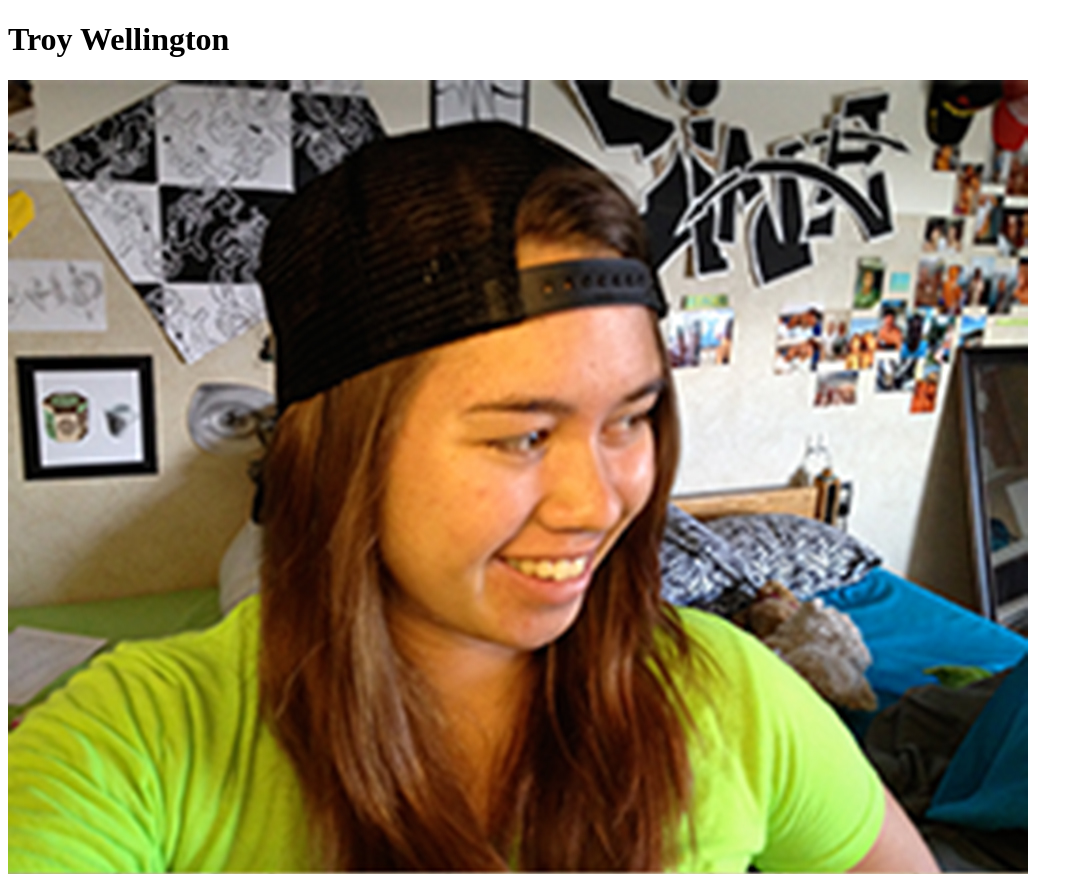
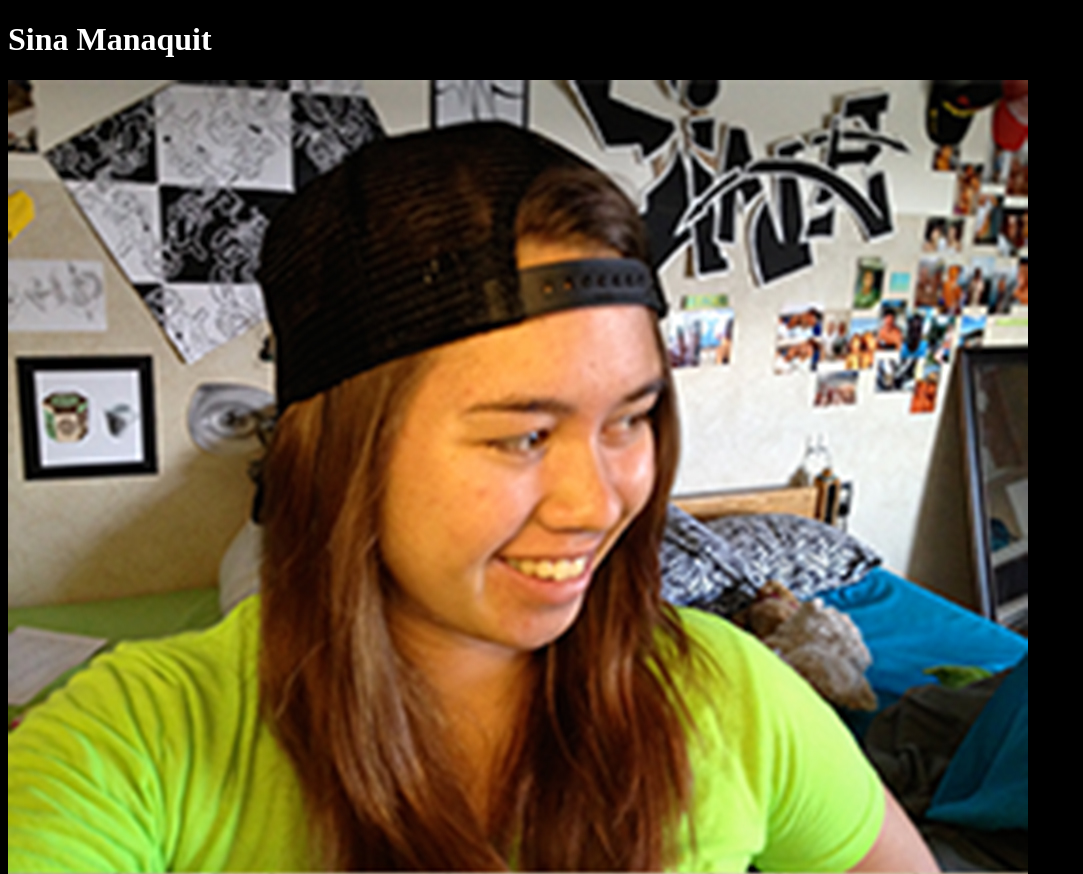
Before and after one commit to tlwblades/tlwblades.github.io, a plain HTML site: page index.html in a window 1280 px wide. Shown: the top 874 px of the page, without its empty margins (0-1083 px from the left). Drawn offline with Linux system fonts and the light colour scheme.

Commit message:
Index.html and my_style.css
changed page file to index.html for standardization and added
my_style.css for some formatting changes.

```diff
--- /dev/null
+++ b/css/my_style.css
@@ -0,0 +1,8 @@
+@charset "utf-8";
+body {
+	background:black;
+}
+
+h1 {
+	color:white;
+}
--- a/persona.html
+++ b/index.html
@@ -6,13 +6,14 @@
 
 	<link rel="stylesheet" href="css/normalize.css" />
 	<link rel="stylesheet" href="css/styles.css" />
+    <link rel="stylesheet" href="css/my_style.css" />
 
 </head>
 <body>
 
 	<div>
 
-		<h1>Troy Wellington</h1>
+		<h1>Sina Manaquit</h1>
 
 		<img src="img/persona.jpg" alt="Persona" />
 
```
